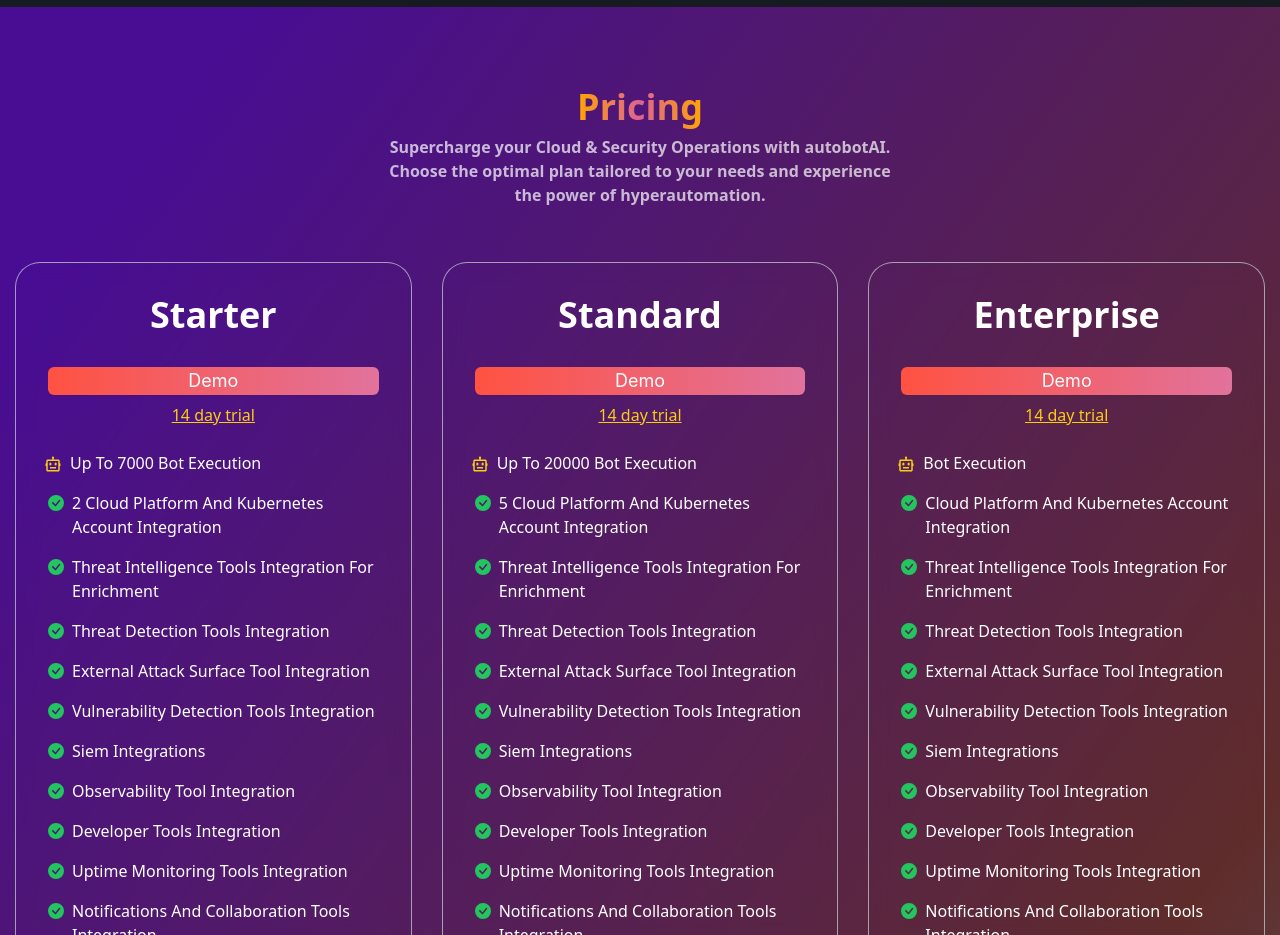
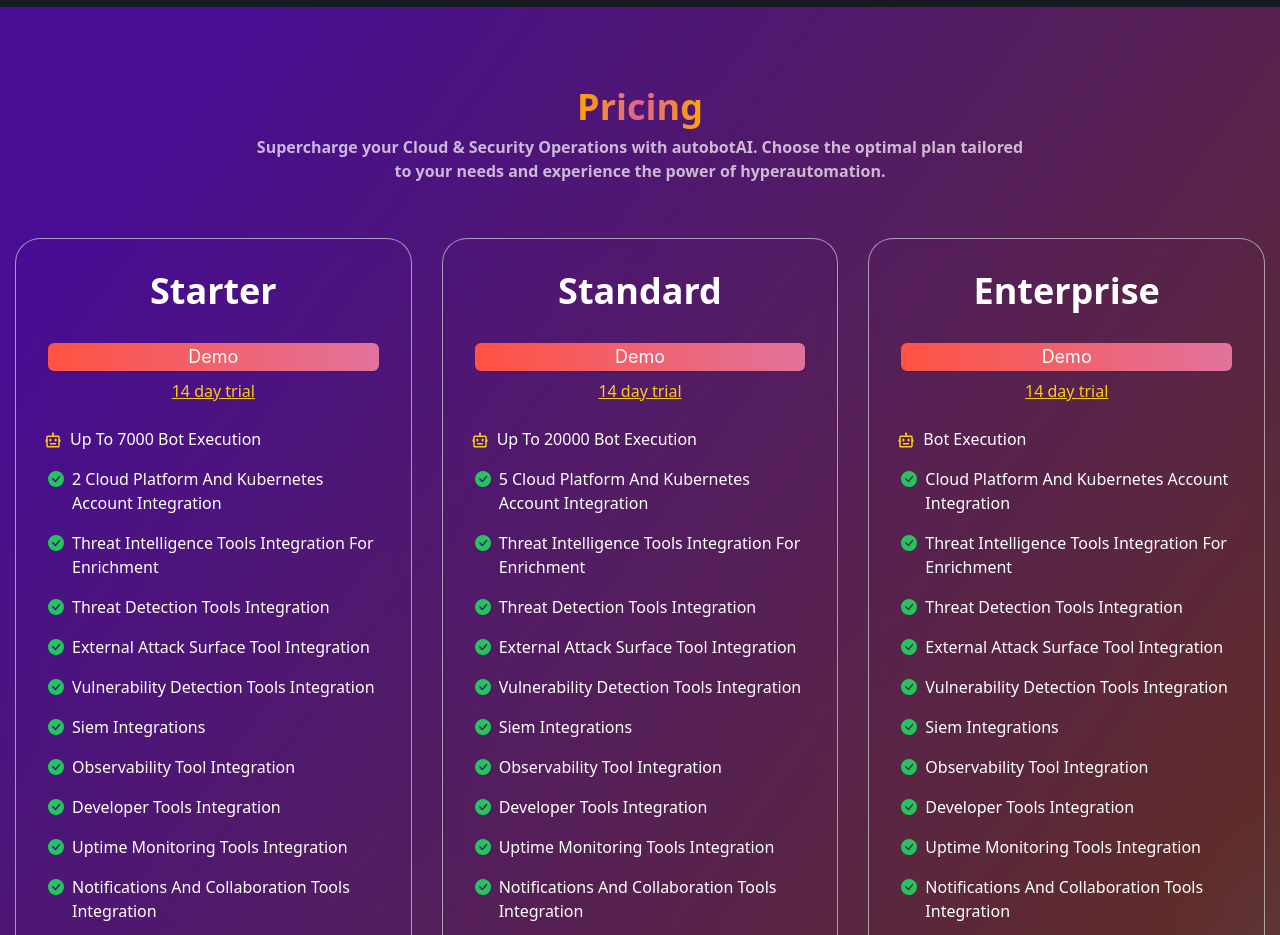
Before and after one commit to devvsakib/jsonpath, a React (Vite) app: page /landingpage in a window 1280 px wide. Shown: the part 6620-7555 px from the top of the page. Built offline with nearby package versions, Linux system fonts and the light colour scheme.

Commit message:
btn pricing minor change

```diff
--- a/src/pages/LandingPage.jsx
+++ b/src/pages/LandingPage.jsx
@@ -131,7 +131,7 @@
                     }}>
                         <div className={"text-center mb-10"}>
                             <h3 className='text-white text-3xl pb-2 md:text-4xl inline-block autobotGrad'>Pricing</h3>
-                            <p className="text-base font-semibold text-white/70 w-2/5 mx-auto">
+                            <p className="text-base font-semibold text-white/70 w-3/5 mx-auto">
                                 Supercharge your Cloud & Security Operations with autobotAI. Choose the optimal plan tailored to your needs and experience the power of hyperautomation.
                             </p>
                         </div>
```
